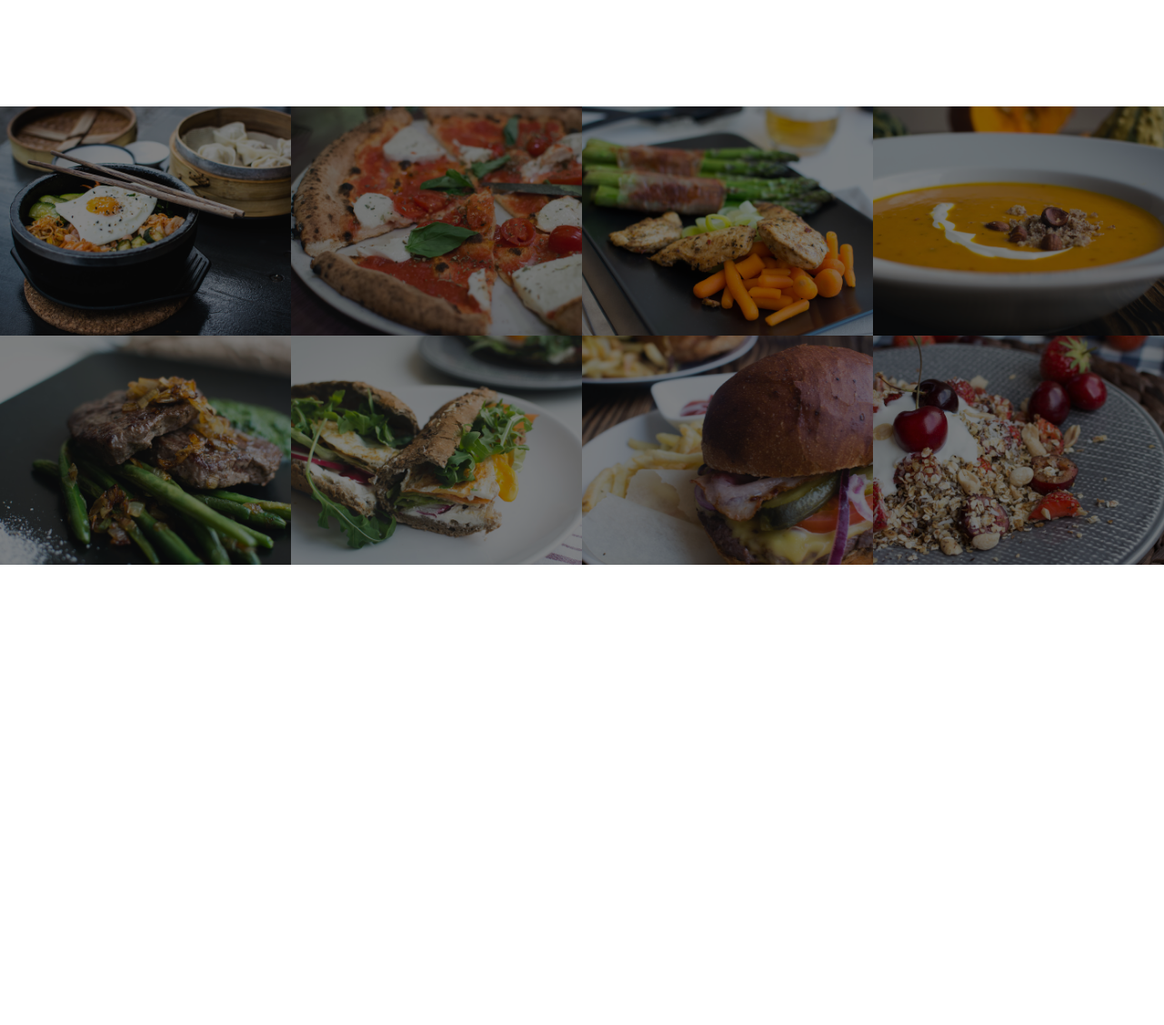
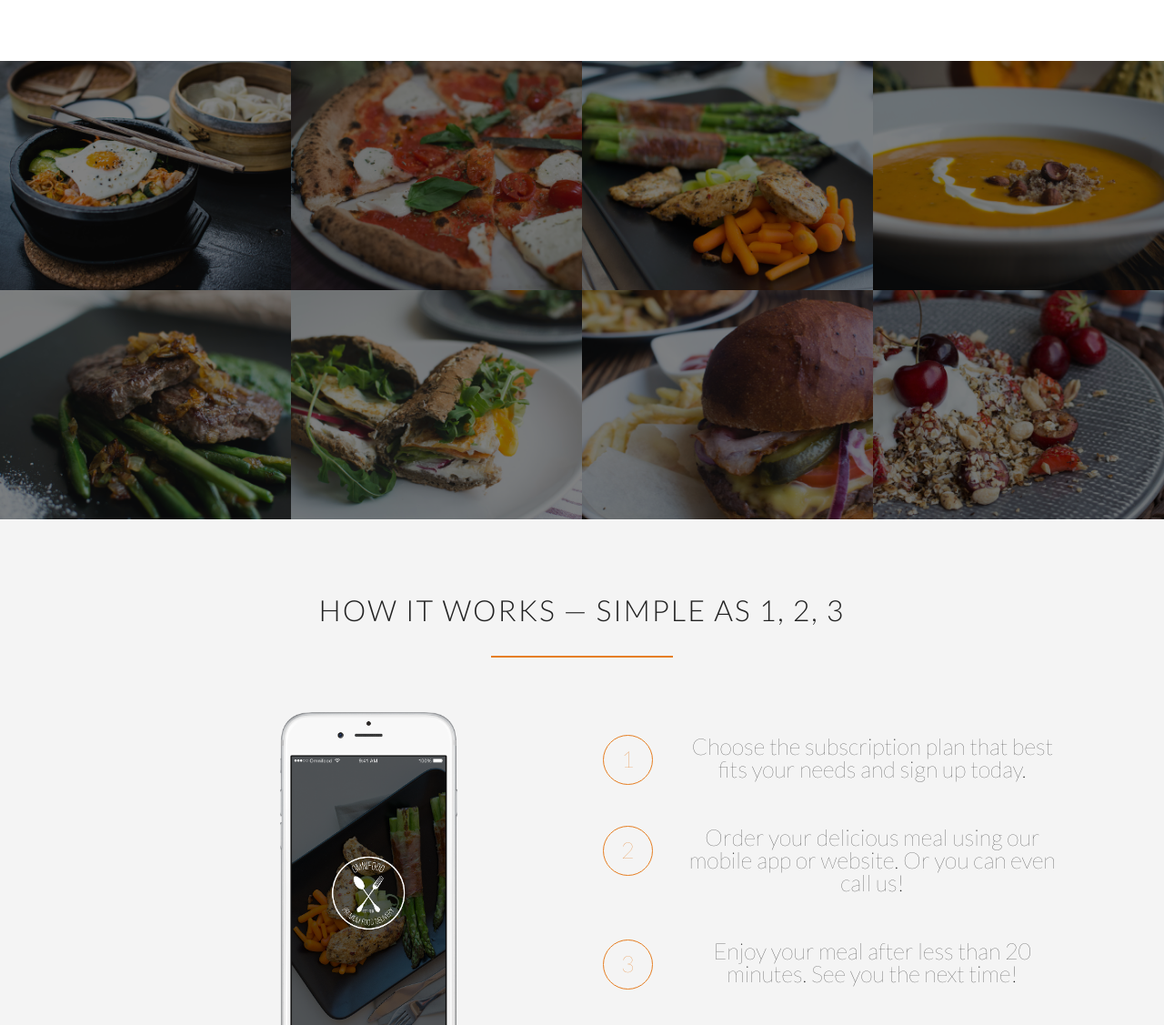
Before and after one commit to csergey8/food_site, a plain HTML site: page index.html in a window 1280 px wide. Shown: the part 1556-2683 px from the top of the page at 91% size. Before the commit the page ends 2177 px from the top, so only its background shows below. Drawn offline with nearby package versions, Linux system fonts and the light colour scheme.

Commit message:
add another section

```diff
--- a/index.html
+++ b/index.html
@@ -73,7 +73,7 @@
         </div>
     </section>
     <section class="section-meals">
-        <ul class="meals-showcase">
+        <ul class="meals-showcase clearfix">
             <li>
                 <figure>
                     <img src="resources/img/1.jpg" alt="Korean bibimbap with egg and vegetables">
@@ -116,6 +116,33 @@
             </li>
         </ul>
     </section>
+    <section class="section-steps">
+        <div class="row">
+            <h2>How it works &mdash; Simple as 1, 2, 3</h2>
+        </div>
+        <div class="row">
+            <div class="six columns steps-box">
+                <img src="resources/img/app-iPhone.png" alt="omnifood app on iphone" class="app-screen">
+            </div>
+            <div class="six columns steps-box">
+                <div class="works-step">
+                    <div>1</div>
+                    <p>Choose the subscription plan that best fits your needs and sign up today.</p>
+                </div>
+                <div class="works-step">
+                    <div>2</div>
+                    <p>Order your delicious meal using our mobile app or website. Or you can even call us!</p>
+                </div>
+                <div class="works-step">
+                    <div>3</div>
+                    <p>Enjoy your meal after less than 20 minutes. See you the next time!</p>
+                </div>
+                <a href="#" class="btn-app"><img src="resources/img/download-app.svg" alt="App Store Button"></a>
+                <a href="#" class="btn-app"><img src="resources/img/download-app-android.png" alt="Play Store button"></a>
+            </div>
+        </div>
+
+    </section>
 
 
 
--- a/resources/css/style.css
+++ b/resources/css/style.css
@@ -23,6 +23,18 @@ html {
 
 body {
     font-family: 'Lato', 'Arial', sans-serif;
+}
+
+.clearfix {
+    zoom: 1
+}
+
+.clearfix:after {
+    content: ".";
+    clear: both;
+    display: block;
+    height: 0;
+    visibility: hidden;
 }
 
 
@@ -125,6 +137,9 @@ i {
     width: 1140px;
 }
 
+
+/*-----------------------------Meals ---------------------------------*/
+
 .meals-showcase {
     list-style: none;
     width: 100%;
@@ -140,6 +155,10 @@ i {
 .section-meals {
     margin-top: -70px;
     padding: 0;
+}
+
+.section-meals ul {
+    margin-bottom: 0;
 }
 
 figure {
@@ -171,6 +190,63 @@ figure {
     opacity: 1;
     transform: scale(1.07);
 }
+
+
+/*-----------------How it workds ------------------------*/
+
+.section-steps {
+    background-color: #f4f4f4;
+}
+
+.steps-box {
+    margin-top: 30px;
+}
+
+.steps-box:first-child {
+    text-align: right;
+    padding-right: 10%;
+}
+
+.steps-box:last-child {
+    padding-right: 3%;
+    margin-top: 55px;
+}
+
+.app-screen {
+    width: 45%;
+}
+
+.works-step {
+    margin-bottom: 30px;
+    font-size: 25px;
+    font-weight: 100;
+}
+
+.works-step div {
+    color: #e67e22;
+    display: inline-block;
+    border: 1px solid #e67e22;
+    border-radius: 50%;
+    height: 55px;
+    width: 55px;
+    text-align: center;
+    padding: 5px;
+    float: left;
+    margin-right: 25px;
+}
+
+.works-step p {
+    line-height: 1em;
+    text-align: center;
+}
+
+.btn-app img {
+    height: 50px;
+    width: auto;
+}
+
+
+/* ------------------ NAV ------------------------------*/
 
 .logo {
     height: 100px;
```
